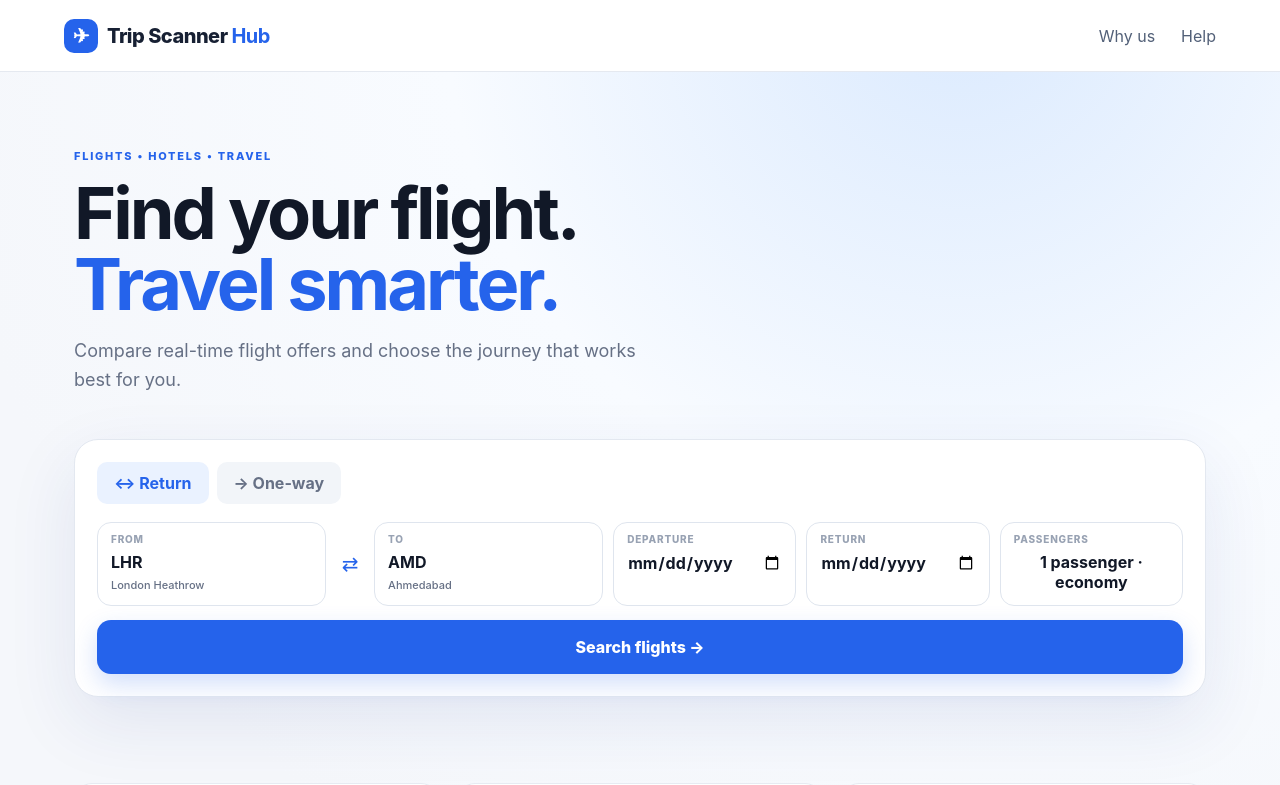
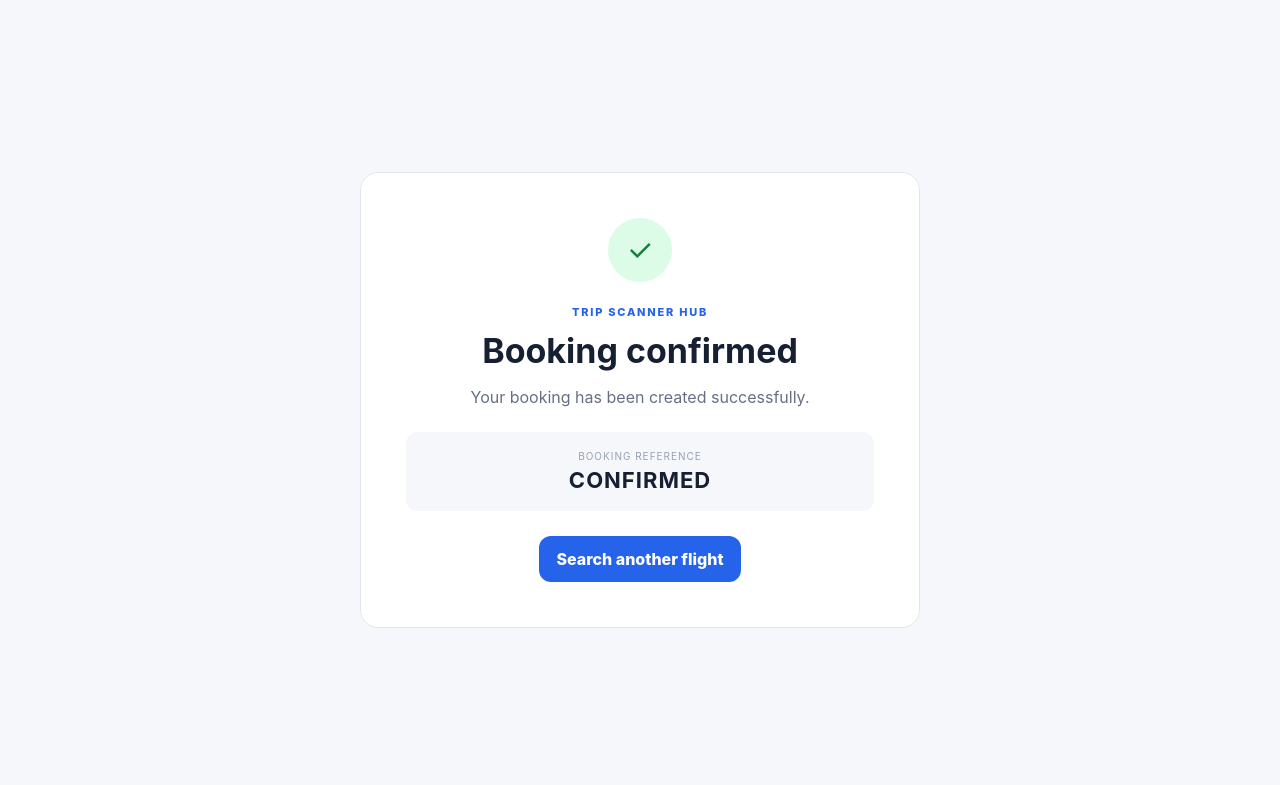
Before and after one commit to Milanbamaniya5/perfect-motion-flights, a Next.js app: page / in a window 1280 px wide. Shown: the top 785 px of the page. Built offline with nearby package versions, Linux system fonts and the light colour scheme.

Commit message:
Add files via upload

```diff
--- a/app/page.js
+++ b/app/page.js
@@ -1,67 +1,3 @@
 'use client';
-
-import { useState } from 'react';
-import { useRouter } from 'next/navigation';
-
-export default function Home() {
-  const today = new Date().toISOString().split('T')[0];
-  const [tripType, setTripType] = useState('return');
-  const [origin, setOrigin] = useState('LHR');
-  const [destination, setDestination] = useState('AMD');
-  const [departureDate, setDepartureDate] = useState('');
-  const [returnDate, setReturnDate] = useState('');
-  const [adults, setAdults] = useState(1);
-  const [childrenAges, setChildrenAges] = useState([]);
-  const [cabin, setCabin] = useState('economy');
-  const [open, setOpen] = useState(false);
-  const [error, setError] = useState('');
-  const router = useRouter();
-
-  function setChildCount(count) {
-    const n = Number(count);
-    const next = Array.from({ length: n }, (_, i) => childrenAges[i] ?? 5);
-    setChildrenAges(next);
-  }
-
-  function search(e) {
-    e.preventDefault(); setError('');
-    if (!departureDate) return setError('Please select a departure date.');
-    if (tripType === 'return' && (!returnDate || returnDate < departureDate)) return setError('Please select a valid return date.');
-    if (adults + childrenAges.length > 9) return setError('Maximum 9 passengers per booking.');
-    const params = new URLSearchParams({ origin: origin.trim().toUpperCase(), destination: destination.trim().toUpperCase(), departureDate, adults: String(adults), cabin, tripType });
-    if (tripType === 'return') params.set('returnDate', returnDate);
-    childrenAges.forEach(a => params.append('childAge', String(a)));
-    router.push(`/search?${params.toString()}`);
-  }
-
-  return <main className="home-shell">
-    <header className="site-header"><div className="brand"><span className="brand-mark">✈</span><span>Trip Scanner <b>Hub</b></span></div><nav><a href="#why">Why us</a><a href="#help">Help</a></nav></header>
-    <section className="hero"><div className="hero-copy"><span className="eyebrow">FLIGHTS • HOTELS • TRAVEL</span><h1>Find your flight.<br/><span>Travel smarter.</span></h1><p>Compare real-time flight offers and choose the journey that works best for you.</p></div>
-      <div className="search-panel">
-        <div className="trip-tabs"><button className={tripType==='return'?'active':''} onClick={()=>setTripType('return')}>↔ Return</button><button className={tripType==='oneway'?'active':''} onClick={()=>setTripType('oneway')}>→ One-way</button></div>
-        {error && <div className="error">⚠ {error}</div>}
-        <form onSubmit={search}>
-          <div className="search-grid">
-            <label className="field"><small>FROM</small><input value={origin} onChange={e=>setOrigin(e.target.value.toUpperCase())} placeholder="LHR" maxLength={3}/><b>London Heathrow</b></label>
-            <div className="swap">⇄</div>
-            <label className="field"><small>TO</small><input value={destination} onChange={e=>setDestination(e.target.value.toUpperCase())} placeholder="AMD" maxLength={3}/><b>Ahmedabad</b></label>
-            <label className="field"><small>DEPARTURE</small><input type="date" min={today} value={departureDate} onChange={e=>setDepartureDate(e.target.value)}/></label>
-            {tripType==='return' && <label className="field"><small>RETURN</small><input type="date" min={departureDate || today} value={returnDate} onChange={e=>setReturnDate(e.target.value)}/></label>}
-            <div className="field passenger-field"><small>PASSENGERS</small><button type="button" onClick={()=>setOpen(!open)}>{adults + childrenAges.length} passenger{adults+childrenAges.length!==1?'s':''} · {cabin}</button>
-              {open && <div className="passenger-pop">
-                <div className="pop-row"><span><b>Adults</b><small>18+ years</small></span><select value={adults} onChange={e=>setAdults(Number(e.target.value))}>{Array.from({length:9},(_,i)=><option key={i+1}>{i+1}</option>)}</select></div>
-                <div className="pop-row"><span><b>Children</b><small>2–17 years</small></span><select value={childrenAges.length} onChange={e=>setChildCount(e.target.value)}>{Array.from({length:9-adults+1},(_,i)=><option key={i}>{i}</option>)}</select></div>
-                {childrenAges.map((age,i)=><div className="pop-row" key={i}><span>Child {i+1} age</span><select value={age} onChange={e=>setChildrenAges(childrenAges.map((x,j)=>j===i?Number(e.target.value):x))}>{Array.from({length:16},(_,a)=><option key={a+2} value={a+2}>{a+2} years</option>)}</select></div>)}
-                <div className="pop-row"><span><b>Cabin</b></span><select value={cabin} onChange={e=>setCabin(e.target.value)}><option value="economy">Economy</option><option value="premium_economy">Premium Economy</option><option value="business">Business</option><option value="first">First</option></select></div>
-                <button type="button" className="done" onClick={()=>setOpen(false)}>Done</button>
-              </div>}
-            </div>
-          </div>
-          <button className="search-button">Search flights <span>→</span></button>
-        </form>
-      </div>
-    </section>
-    <section id="why" className="benefits"><div><strong>✓</strong><h3>Real flight offers</h3><p>Flight details are taken from the live supplier response.</p></div><div><strong>↕</strong><h3>Smart filters</h3><p>Sort by price, duration, stops and departure time.</p></div><div><strong>🔒</strong><h3>Secure checkout</h3><p>Passenger details and payment are handled in separate steps.</p></div></section>
-    <footer id="help">© 2026 Trip Scanner Hub · Compare flights with confidence.</footer>
-  </main>;
-}
+import {useEffect,useState} from 'react';
+export default function Confirmation(){const [order,setOrder]=useState(null);useEffect(()=>{try{setOrder(JSON.parse(sessionStorage.getItem('tripScannerOrder')||'null'))}catch{}},[]);return <main className="confirm-shell"><div className="confirm-card"><div className="success">✓</div><span className="eyebrow">TRIP SCANNER HUB</span><h1>Booking confirmed</h1><p>Your booking has been created successfully.</p><div className="pnr"><small>BOOKING REFERENCE</small><b>{order?.booking_reference||order?.id||'CONFIRMED'}</b></div><a href="/" className="primary link-btn">Search another flight</a></div></main>}
```
